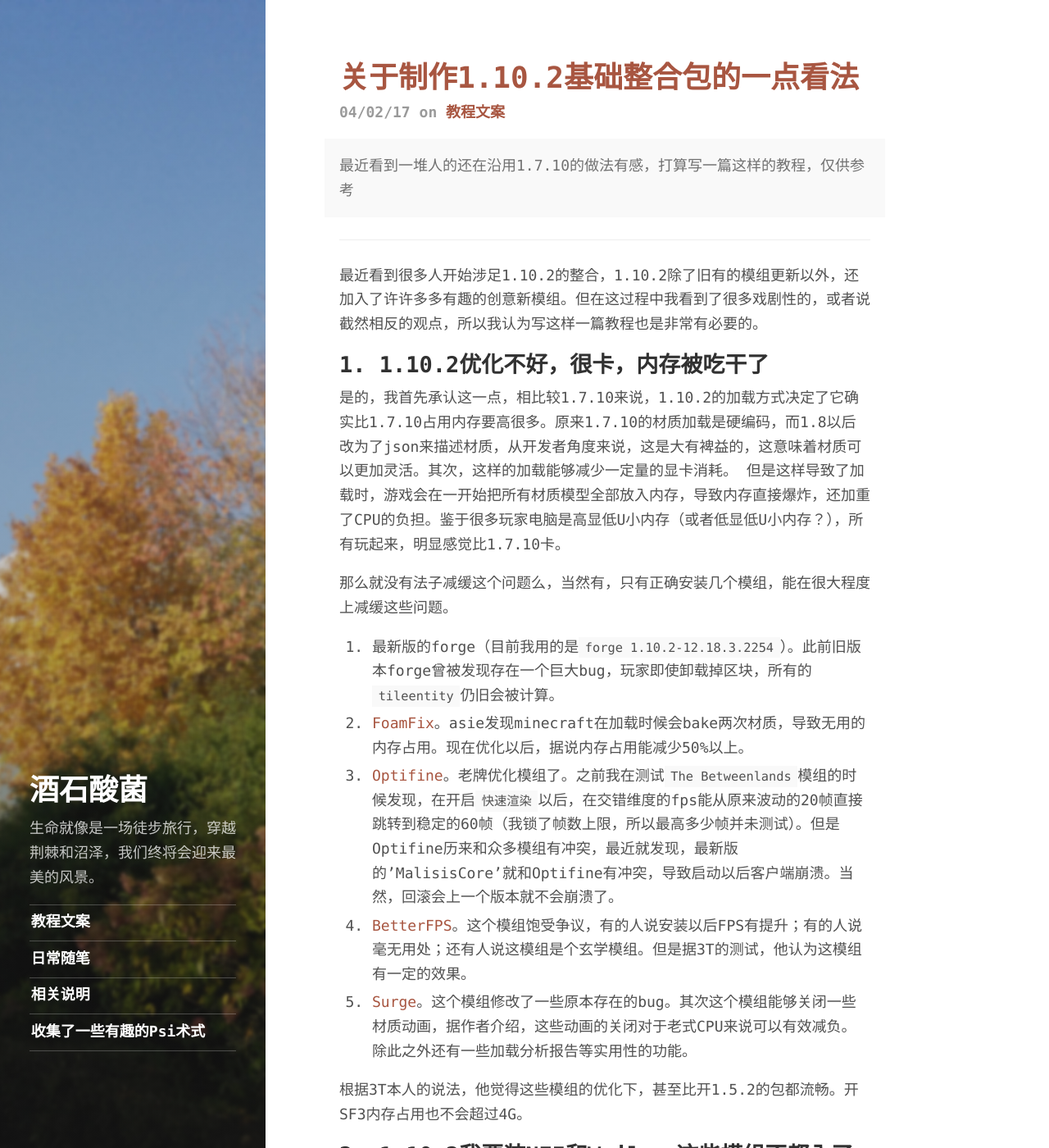
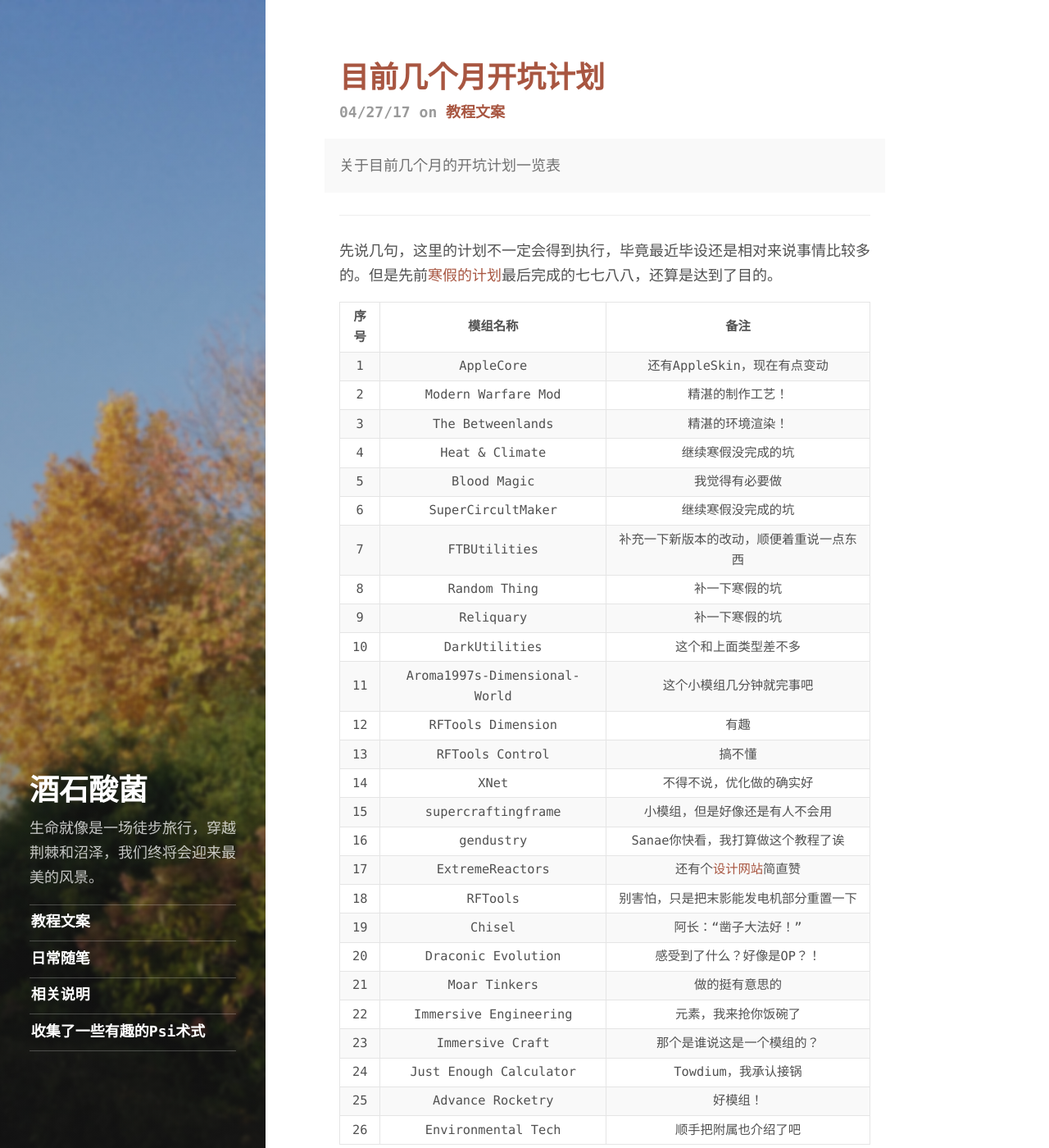
Before and after one commit to TartaricAcid/ArchiveGithubPage, a Jekyll site: the page built from index.html, in a window 1280 px wide and 1400 px high. Shown: the whole window at 82% size. Built offline with Jekyll 4.4.1, drawn with Linux system fonts in a browser that asks for light colours; the list of posts is cut into pages by our own code; comment, search, counter and statistics services are not loaded; some of the changed text lies outside the part shown.

Commit message:
Update 2017-04-27-17-12

```diff
--- /dev/null
+++ b/_posts/2017-04-27-TheModSpotlightPlan.md
@@ -0,0 +1,39 @@
+---
+layout: post
+title: 目前几个月开坑计划
+tags: [wiki]
+description: >
+  关于目前几个月的开坑计划一览表
+---
+先说几句，这里的计划不一定会得到执行，毕竟最近毕设还是相对来说事情比较多的。但是先前[寒假的计划](https://tartaricacid.github.io/2016/12/18/TheModSpolightPlan/)最后完成的七七八八，还算是达到了目的。
+
+| 序号 | 模组名称 | 备注 |
+| :----: | :-----: | :----: |
+| 1 | AppleCore| 还有AppleSkin，现在有点变动 |
+| 2 | Modern Warfare Mod | 精湛的制作工艺！ |
+| 3 | The Betweenlands | 精湛的环境渲染！ |
+| 4 | Heat & Climate | 继续寒假没完成的坑 |
+| 5 | Blood Magic | 我觉得有必要做 |
+| 6 | SuperCircultMaker | 继续寒假没完成的坑 |
+| 7 | FTBUtilities | 补充一下新版本的改动，顺便着重说一点东西 |
+| 8 | Random Thing | 补一下寒假的坑 |
+| 9 | Reliquary | 补一下寒假的坑 |
+| 10 | DarkUtilities | 这个和上面类型差不多 |
+| 11 | Aroma1997s-Dimensional-World | 这个小模组几分钟就完事吧 |
+| 12 | RFTools Dimension | 有趣 |
+| 13 | RFTools Control | 搞不懂 |
+| 14 | XNet | 不得不说，优化做的确实好 |
+| 15 | supercraftingframe | 小模组，但是好像还是有人不会用 |
+| 16 | gendustry | Sanae你快看，我打算做这个教程了诶 |
+| 17 | ExtremeReactors | 还有个[设计网站](http://br.sidoh.org/#reactor-prompt)简直赞 |
+| 18 | RFTools | 别害怕，只是把末影能发电机部分重置一下 |
+| 19 | Chisel | 阿长：“凿子大法好！” |
+| 20 | Draconic Evolution | 感受到了什么？好像是OP？！|
+| 21 | Moar Tinkers | 做的挺有意思的 |
+| 22 | Immersive Engineering | 元素，我来抢你饭碗了 |
+| 23 | Immersive Craft | 那个是谁说这是一个模组的？ |
+| 24 | Just Enough Calculator | Towdium，我承认接锅 |
+| 25 | Advance Rocketry | 好模组！ |
+| 26 | Environmental Tech | 顺手把附属也介绍了吧 |
+
+目前就想到这些。
```
Also changed, not shown: _posts/2016-12-18-TheModSpolightPlan.md (+1 -1 lines), _posts/2017-04-02-IdeaAbout1102ModPack.md (+4 -2 lines).
